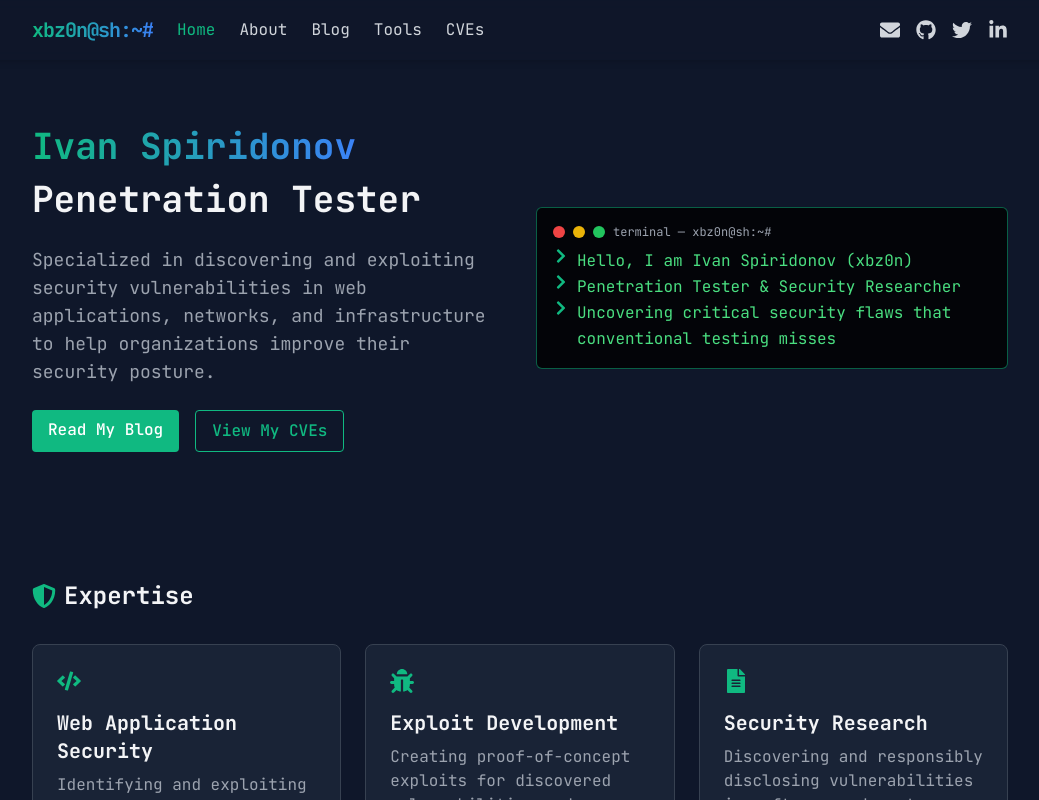
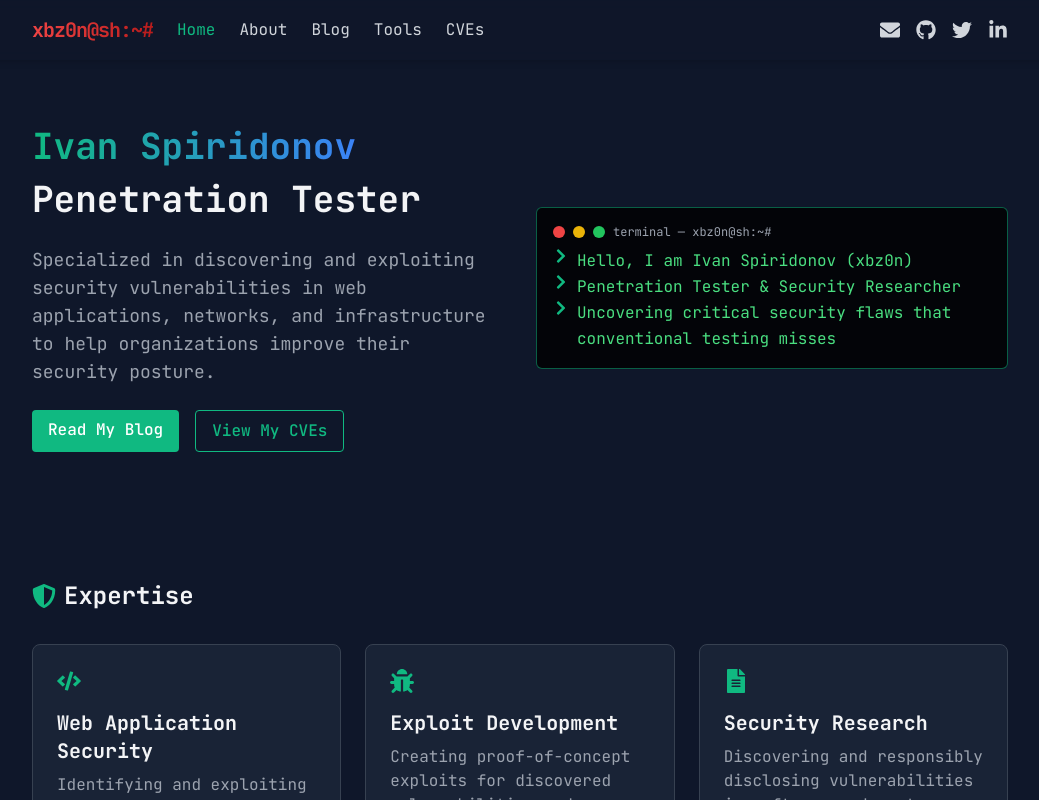
Before and after one commit to xbz0n/xbz0n.github.io, a Next.js app: page / in a window 1280 px wide. Shown: the top 800 px of the page, without its empty margins (120-1159 px from the left). Built offline with nearby package versions, Linux system fonts and the light colour scheme.

Commit message:
Change logo color to red gradient similar to CVE styling

```diff
--- a/components/Navbar.js
+++ b/components/Navbar.js
@@ -15,7 +15,7 @@ export default function Navbar() {
         <div className="flex items-center justify-between">
           <div className="flex items-center space-x-6">
             <Link href="/">
-              <span className="text-xl font-bold tracking-tighter bg-gradient-to-r from-accent to-blue-500 bg-clip-text text-transparent">xbz0n@sh:~#</span>
+              <span className="text-xl font-bold tracking-tighter bg-gradient-to-r from-red-500 to-red-700 bg-clip-text text-transparent">xbz0n@sh:~#</span>
             </Link>
 
             <div className="hidden md:flex space-x-6">
```
